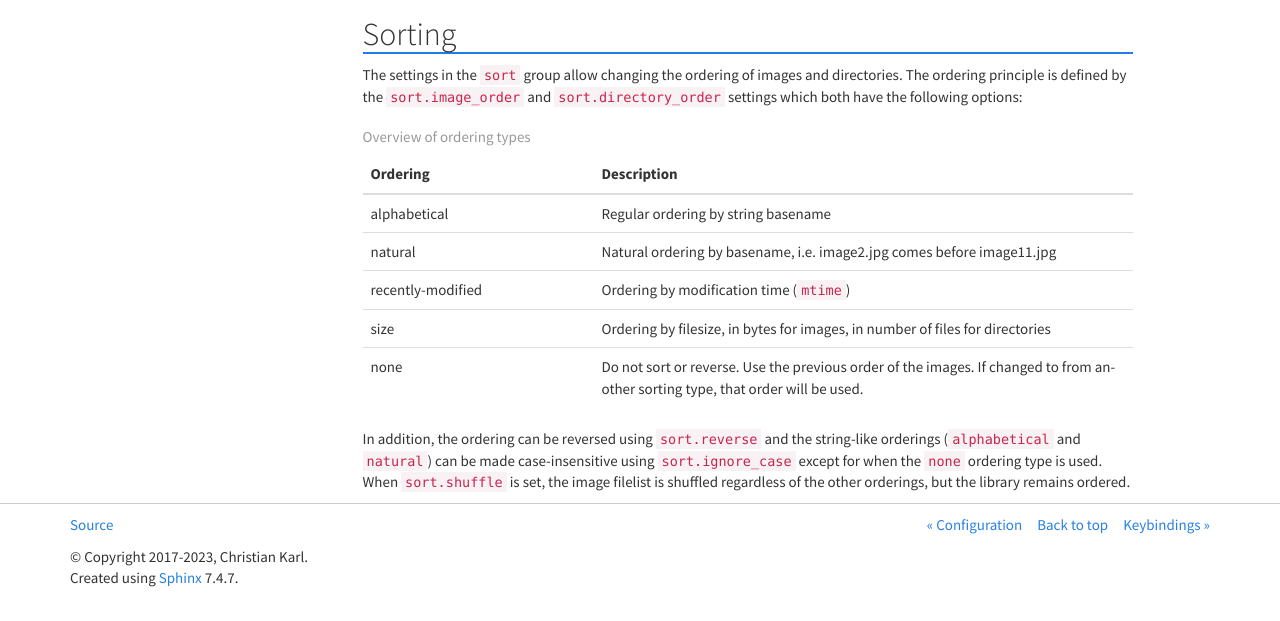
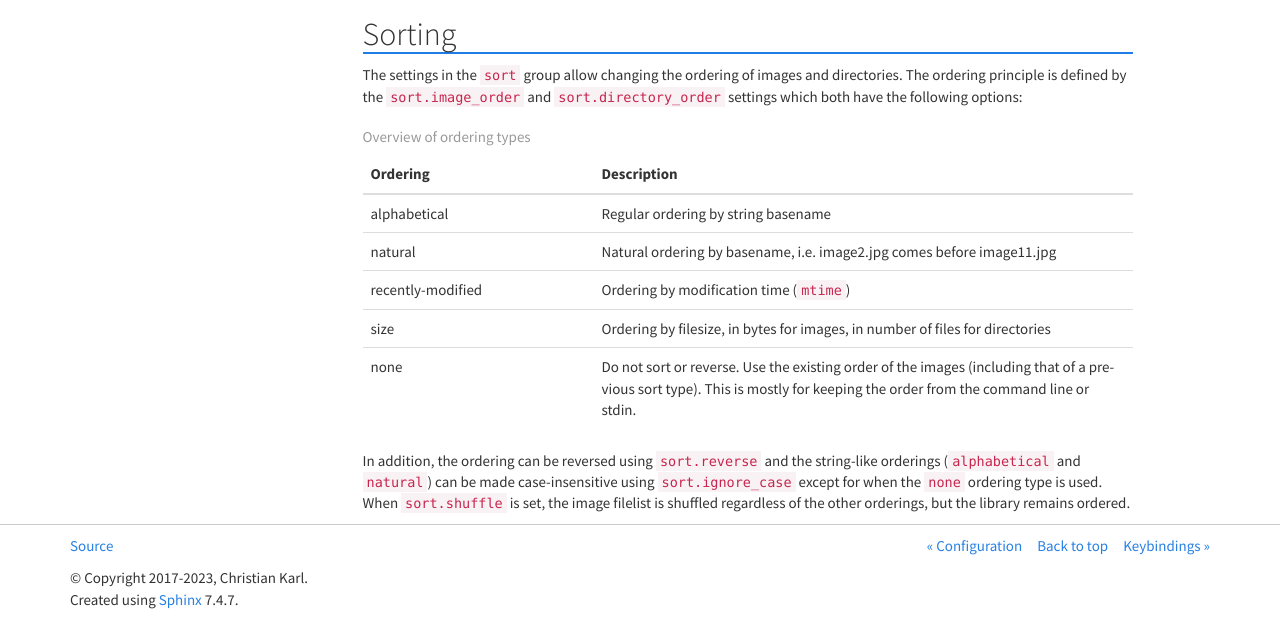
Before and after one commit to karlch/vimiv-qt, a Sphinx documentation site: the page built from docs/documentation/configuration/settings.rst, in a window 1280 px wide and 1364 px high, cut to the strip 743-1364 px from the top of the window. Built offline with Sphinx 7.4.7, drawn with Linux system fonts in a browser that asks for light colours.

Commit message:
Rephrase documentation for `none` sort type.
Specify that it is mostly used for keeping the order from the
command line or stdin. Try to make the phrasing slightly more concise.

```diff
--- a/docs/documentation/configuration/settings.rst
+++ b/docs/documentation/configuration/settings.rst
@@ -56,7 +56,7 @@ directories. The ordering principle is defined by the ``sort.image_order`` and
    natural                   Natural ordering by basename, i.e. image2.jpg comes before image11.jpg
    recently-modified         Ordering by modification time (``mtime``)
    size                      Ordering by filesize, in bytes for images, in number of files for directories
-   none                      Do not sort or reverse. Use the previous order of the images. If changed to from another sorting type, that order will be used.
+   none                      Do not sort or reverse. Use the existing order of the images (including that of a previous sort type). This is mostly for keeping the order from the command line or stdin.
    ========================= ===========
 
 In addition, the ordering can be reversed using ``sort.reverse`` and the string-like
```
